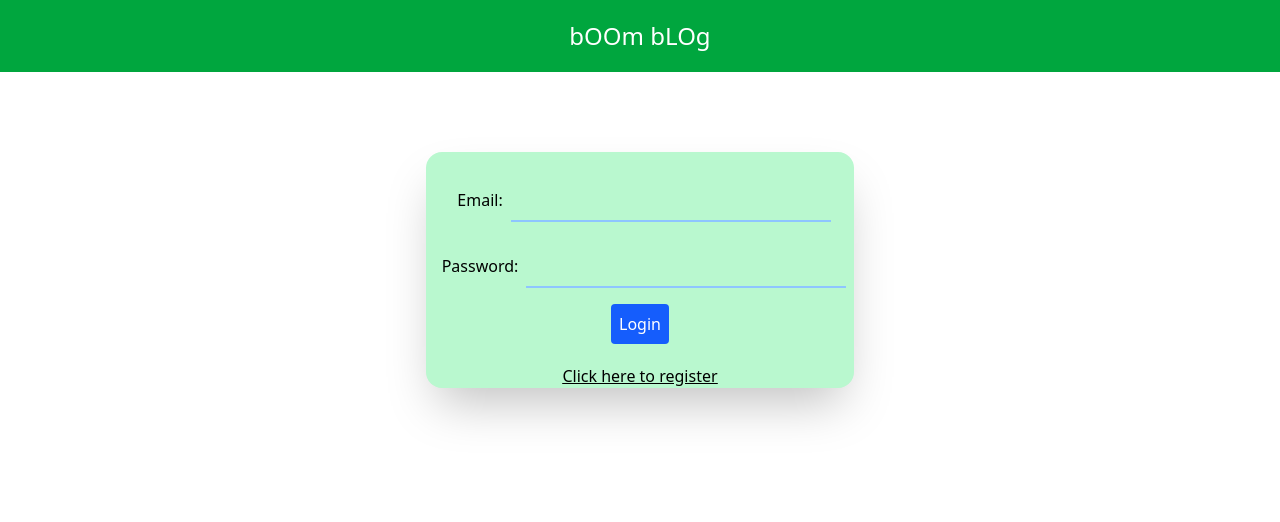
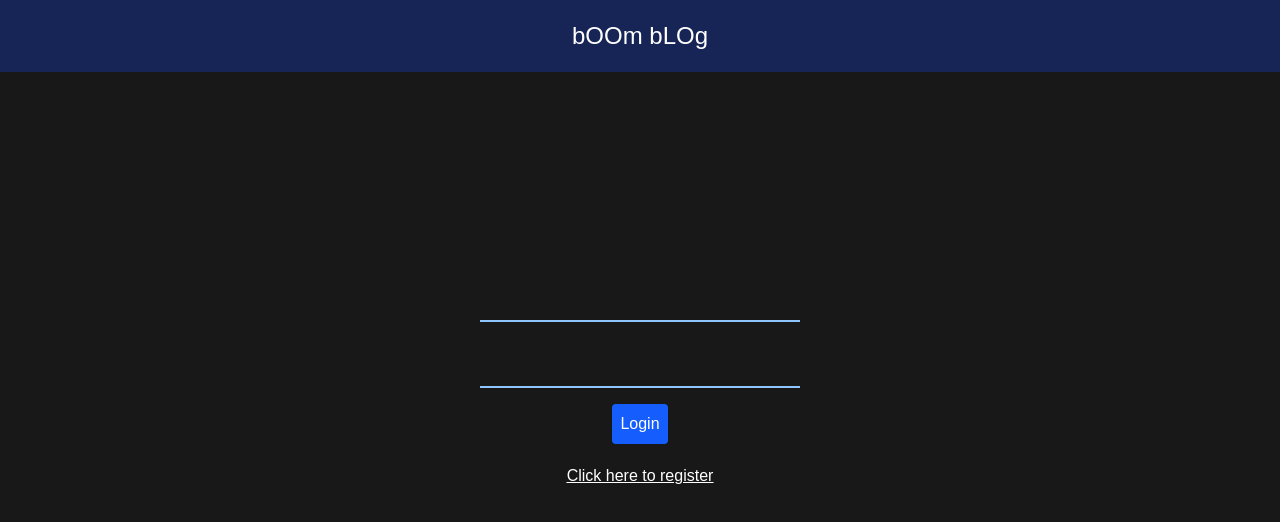
Before and after one commit to bhennyhayman/boom-blog, a React (Vite) app: page / in a window 1280 px wide. Shown: the top 522 px of the page. Built offline with nearby package versions, Linux system fonts and the light colour scheme.

Commit message:
working on ui

```diff
--- a/components/Login.jsx
+++ b/components/Login.jsx
@@ -38,15 +38,12 @@ function Login({isLoggedIn,setisLoggedIn}) {
   if(!isLoggedIn){
     return (
     <>
-    <form className="bg-green-200 rounded-2xl flex-row align-middle justify-self-center pt-5 mt-20 shadow-2xl" >
+    <form className="display flex flex-col justify-center items-center mt-50">
       <div className=" flex justify-center align-middle p-2 mb-2">
-         <label className="text-1xl p-2">Email:</label>
         <input id="email" onChange={(e)=>setEmail(e.target.value)} value={email} type="text" className="  border-b-2 border-blue-300 p-2 w-80 " />
-
       </div>
 
        <div className=" flex justify-center align-middle p-2 mb-2">
-         <label className="text-1xl p-2">Password:</label>
          <input id="password" value={password} onChange={(e)=>setPassword(e.target.value)} type="password" className=" border-b-2 border-blue-300 p-2 w-80 " />
       </div>
 
--- a/src/App.css
+++ b/src/App.css
@@ -1 +1,7 @@
 @import "tailwindcss";
+
+body{
+  background-color: rgba(0, 0, 0, 0.904);
+  color: white;
+  font-family: 'Poppins', sans-serif;
+}
--- a/src/App.jsx
+++ b/src/App.jsx
@@ -20,7 +20,7 @@ function App() {
   const [blogs, setBlogs] = useState([]);
   return (
     <>
-      <div className='bg-green-600 text-2xl text-center text-white p-5'>bOOm bLOg</div>
+      <div className='bg-blue-950 text-2xl text-center text-white p-5 items-center'>bOOm bLOg</div>
       <Router>
         {isLoggedIn && <Header isLoggedIn={isLoggedIn} setisLoggedIn={setisLoggedIn} />}
         <Routes>
```
